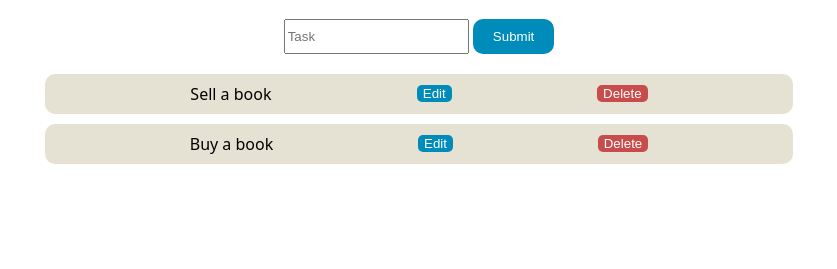
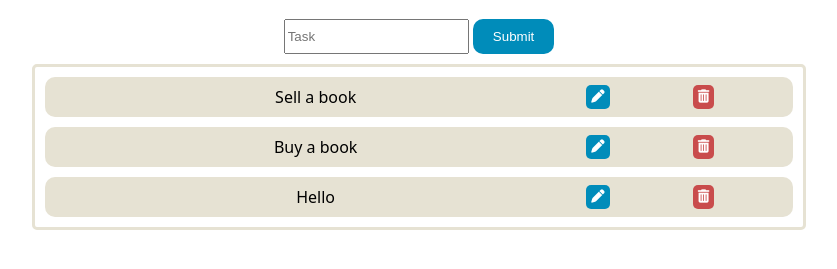
Before and after one commit to twincarlos/antra_project, a website: page index.html in a window 1280 px wide. Shown: the part 75-344 px from the top of the page, without its empty margins (221-1058 px from the left). Drawn offline with Linux system fonts and the light colour scheme; no server answers.

Commit message:
more styling

```diff
--- a/db.json
+++ b/db.json
@@ -2,13 +2,18 @@
   "todos": [
     {
       "title": "Sell a book",
-      "completed": false,
-      "id": 5
+      "id": 5,
+      "completed": false
     },
     {
       "title": "Buy a book",
       "completed": false,
       "id": 6
+    },
+    {
+      "title": "Hello",
+      "completed": false,
+      "id": 7
     }
   ]
 }
--- a/index.html
+++ b/index.html
@@ -5,6 +5,7 @@
         <meta name="viewport" content="width=device-width, initial-scale=1.0">
         <link rel="stylesheet" href="./styles.css">
         <title>Antra Project Evaluation</title>
+        <script src="https://kit.fontawesome.com/09c2dac4bc.js" crossorigin="anonymous"></script>
     </head>
     <body>
         <h1>Antra Project Evaluation</h1>
--- a/index.js
+++ b/index.js
@@ -12,6 +12,9 @@ fetch("http://localhost:3000/todos/")
         for(let todo of data.todos) {
             const todoSpan = document.createElement("span");
             todoSpan.classList.add("todo-span");
+
+            const buttonsSpan = document.createElement("span");
+            buttonsSpan.classList.add("buttons-span");
 
             const todoP = document.createElement("p");
             todoP.classList.add("todo-p");
@@ -29,7 +32,7 @@ fetch("http://localhost:3000/todos/")
 
             const todoEdit = document.createElement("button");
             todoEdit.classList.add("todo-edit");
-            todoEdit.innerText = "Edit";
+            todoEdit.innerHTML = "<i class=\"fas fa-pen\"></i>";
             todoEdit.addEventListener("click", () => {
                 const editSpan = document.createElement("span");
                 editSpan.classList.add("edit-span");
@@ -40,7 +43,7 @@ fetch("http://localhost:3000/todos/")
 
                 const editSubmit = document.createElement("button");
                 editSubmit.classList.add("edit-submit");
-                editSubmit.innerText = "Submit";
+                editSubmit.innerHTML = "<i class=\"fas fa-check\"></i>";
                 editSubmit.addEventListener("click", () => {
                     fetch(`http://localhost:3000/todos/${todo.id}`, {
                         method: "PUT",
@@ -53,7 +56,7 @@ fetch("http://localhost:3000/todos/")
 
                 const cancelEdit = document.createElement("button");
                 cancelEdit.classList.add("cancel-edit");
-                cancelEdit.innerText = "Cancel";
+                cancelEdit.innerHTML = "<i class=\"fas fa-chevron-left\"></i>";
                 cancelEdit.addEventListener("click", () => {
                     todoListDiv.replaceChild(todoSpan, editSpan);
                 });
@@ -67,7 +70,7 @@ fetch("http://localhost:3000/todos/")
 
             const todoDelete = document.createElement("button");
             todoDelete.classList.add("todo-delete");
-            todoDelete.innerText = "Delete";
+            todoDelete.innerHTML = "<i class=\"fas fa-trash-alt\"></i>";
             todoDelete.addEventListener("click", () => {
                 fetch(`http://localhost:3000/todos/${todo.id}`, {
                     method: "DELETE",
@@ -80,9 +83,12 @@ fetch("http://localhost:3000/todos/")
 
             todo.completed ? completedDiv.appendChild(todoSpan) : todoListDiv.appendChild(todoSpan);
             todoSpan.appendChild(todoP);
-            if (!todo.completed) todoSpan.appendChild(todoEdit);
-            todoSpan.append(todoDelete);
+            if (!todo.completed) buttonsSpan.appendChild(todoEdit);
+            buttonsSpan.append(todoDelete);
+            todoSpan.appendChild(buttonsSpan);
         };
+
+        if (document.getElementsByClassName("completed-p").length > 0) completedDiv.style.visibility = "visible";
     });
 });
 
--- a/styles.css
+++ b/styles.css
@@ -10,9 +10,15 @@ button {
     cursor: pointer;
 }
 
+#completed-div {
+    visibility: hidden;
+}
+
 #todo-list-div, #completed-div {
     width: 60vw;
     margin-top: 10px;
+    border: 3px solid #e6e2d3;
+    border-radius: 5px;
 }
 
 .todo-span, .edit-span {
@@ -23,6 +29,13 @@ button {
     margin: 10px;
     border-radius: 10px;
     height: 5vh;
+}
+
+.buttons-span {
+    width: 10vw;
+    display: flex;
+    justify-content: space-between;
+    align-items: center;
 }
 
 #task-input {
@@ -46,6 +59,7 @@ button {
 
 .todo-p {
     cursor: pointer;
+    width: 30vw;
 }
 
 .completed-p {
@@ -58,6 +72,7 @@ button {
     border: none;
     border-radius: 5px;
     color: white;
+    padding: 5px;
 }
 
 .todo-delete, .cancel-edit {
@@ -65,4 +80,9 @@ button {
     border: none;
     border-radius: 5px;
     color: white;
+    padding: 5px;
 }
+
+.cancel-edit {
+    padding: 5px 8px;
+}
```
Also changed, not shown: 1 other file.
